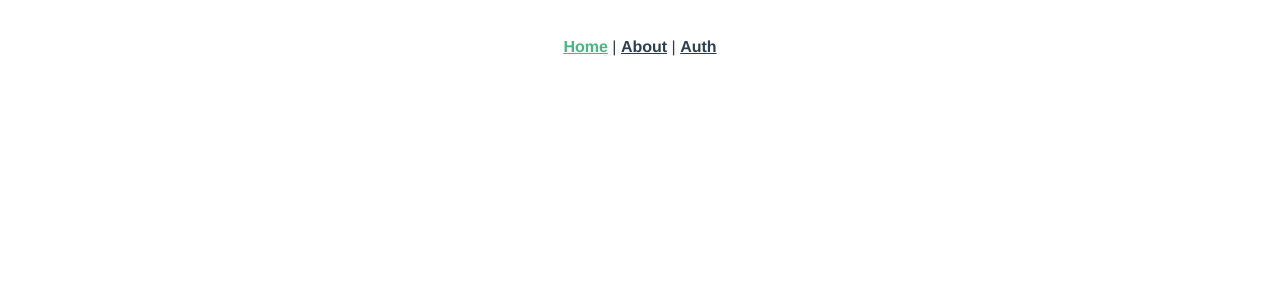
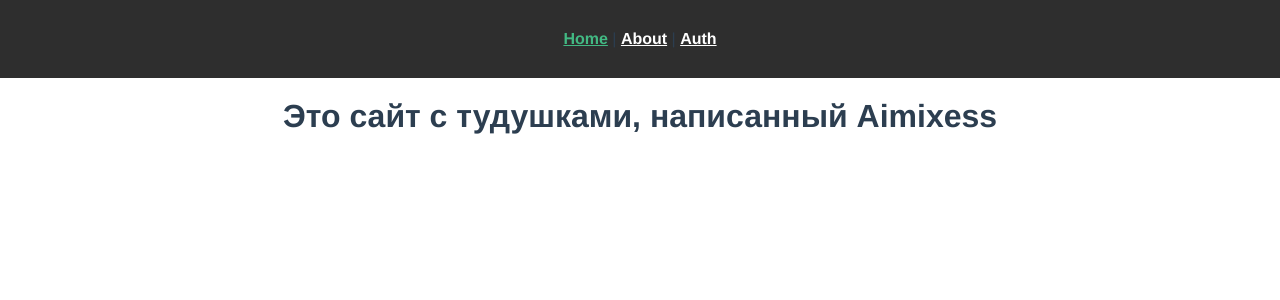
Before and after one commit to a1mix/todo, a Vue app: page / in a window 1280 px wide. Shown: the top 300 px of the page. Built offline with nearby package versions, Linux system fonts and the light colour scheme.

Commit message:
надо дописать код

```diff
--- a/src/App.vue
+++ b/src/App.vue
@@ -8,6 +8,11 @@
 </template>
 
 <style>
+* {
+  padding: 0;
+  margin: 0;
+  box-sizing: border-box;
+}
 #app {
   font-family: Avenir, Helvetica, Arial, sans-serif;
   -webkit-font-smoothing: antialiased;
@@ -18,11 +23,13 @@
 
 nav {
   padding: 30px;
+  background: #2e2e2e;
+  margin-bottom: 20px;
 }
 
 nav a {
   font-weight: bold;
-  color: #2c3e50;
+  color: #ffffff;
 }
 
 nav a.router-link-exact-active {
--- a/src/router/index.js
+++ b/src/router/index.js
@@ -1,4 +1,4 @@
-import { createRouter, createWebHashHistory } from 'vue-router'
+import { createRouter, createWebHistory } from 'vue-router'
 import HomeView from '../views/HomeView.vue'
 
 const routes = [
@@ -20,7 +20,7 @@ const routes = [
 ]
 
 const router = createRouter({
-  history: createWebHashHistory(),
+  history: createWebHistory(process.env.BASE_URL),
   routes
 })
 
--- a/src/views/HomeView.vue
+++ b/src/views/HomeView.vue
@@ -1,6 +1,6 @@
 <template>
   <div class="home">
-
+   <h1>Это сайт с тудушками, написанный Aimixess</h1>
   </div>
 </template>
 
```
